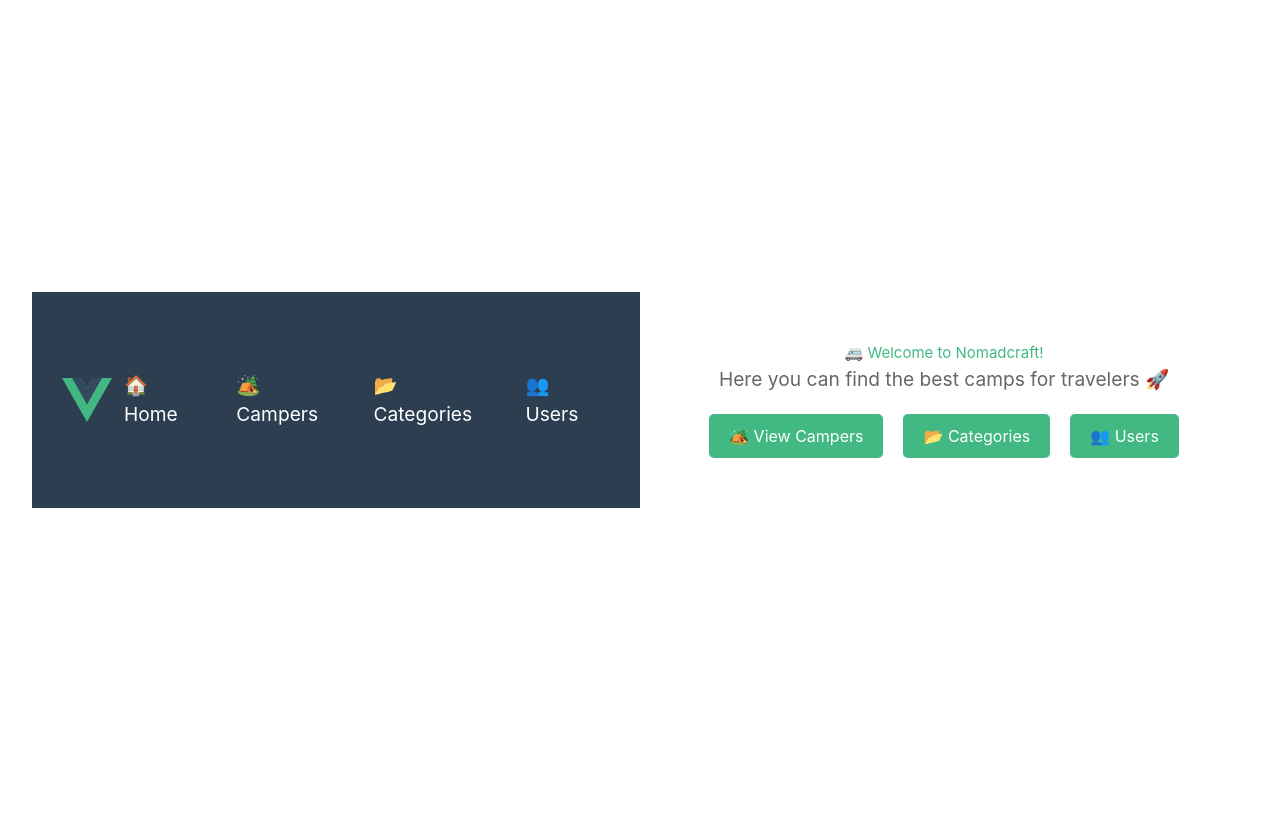
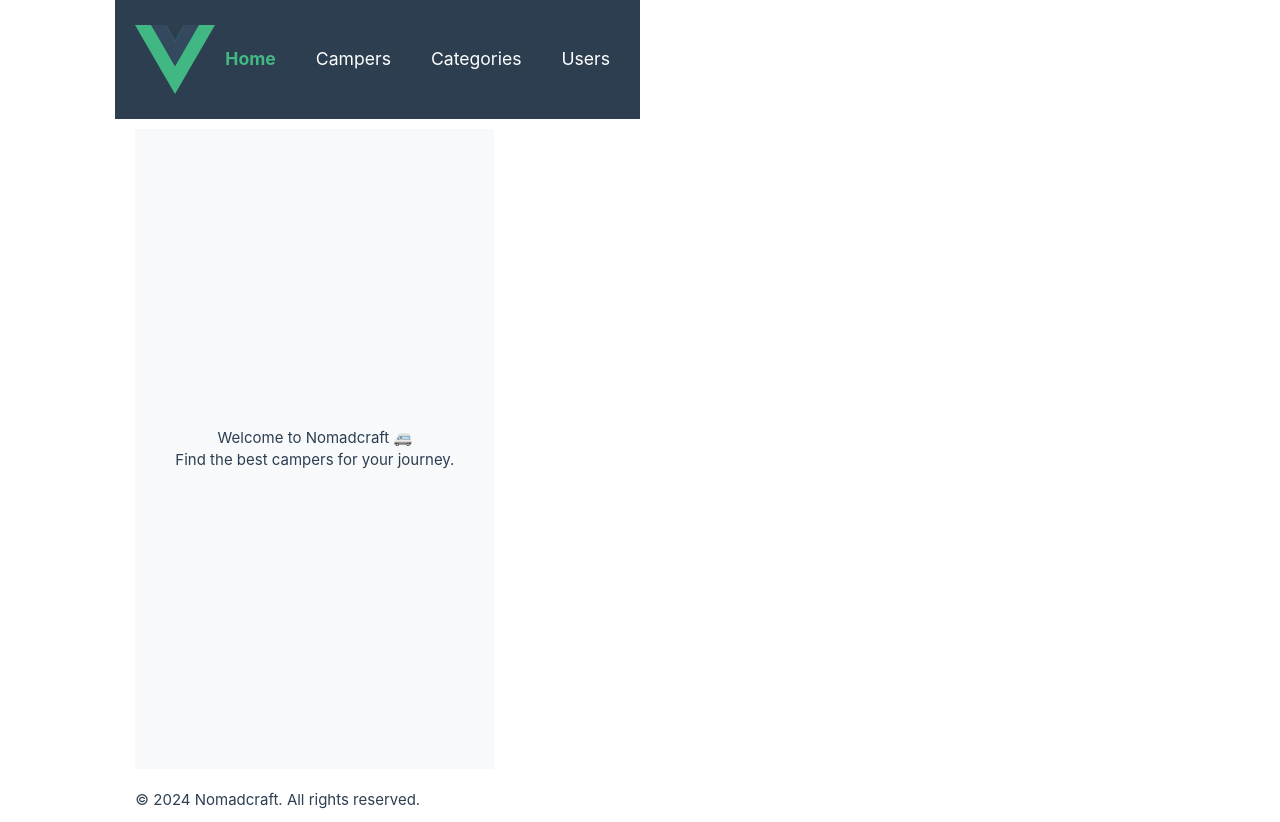
Before and after one commit to NomandCraft/nomandcraft-project, a Vue app in the folder frontend/: page / in a window 1280 px wide. Before the commit the page ends 800 px from the top, so only its background shows below. Built offline with nearby package versions, Linux system fonts and the light colour scheme; no server answers.

Commit message:
work with vue

```diff
--- a/frontend/src/views/App.vue
+++ b/frontend/src/views/App.vue
@@ -1,48 +1,130 @@
+<script setup>
+import { ref } from 'vue'
+import { RouterLink, RouterView } from 'vue-router'
+
+// Condition for a burger-menu
+const isMenuOpen = ref(false)
+</script>
+
 <template>
-  <header>
-    <img alt="Vue logo" class="logo" src="@/assets/logo.svg" width="80" />
-    <nav>
-      <RouterLink to="/">🏠 Home</RouterLink>
-      <RouterLink to="/campers">🏕️ Campers</RouterLink>
-      <RouterLink to="/categories">📂 Categories</RouterLink>
-      <RouterLink to="/users">👥 Users</RouterLink>
-    </nav>
-  </header>
+  <div class="layout">
+    <!-- HEADER -->
+    <header class="header">
+      <div class="container">
+        <!-- Логотип -->
+        <RouterLink to="/">
+          <img alt="Nomadcraft - Home" class="logo" src="@/assets/logo.svg" />
+        </RouterLink>
 
-  <main>
-    <RouterView />
-  </main>
+        <!-- Burger-manager -->
+        <button class="burger" @click="isMenuOpen = !isMenuOpen">☰</button>
+
+        <!-- Navigation-->
+        <nav :class="{ 'nav-open': isMenuOpen }">
+          <ul class="nav-list">
+            <li><RouterLink to="/" active-class="active-link">Home</RouterLink></li>
+            <li><RouterLink to="/campers" active-class="active-link">Campers</RouterLink></li>
+            <li><RouterLink to="/categories" active-class="active-link">Categories</RouterLink></li>
+            <li><RouterLink to="/users" active-class="active-link">Users</RouterLink></li>
+          </ul>
+        </nav>
+      </div>
+    </header>
+
+    <!--Basic content -->
+    <main class="content">
+      <div class="container">
+        <RouterView />
+        <!-- Home.vue will be loaded here -->
+      </div>
+    </main>
+
+    <!-- FOOTER -->
+    <footer class="footer">
+      <div class="container">
+        <p>&copy; 2024 Nomadcraft. All rights reserved.</p>
+      </div>
+    </footer>
+  </div>
 </template>
 
 <style scoped>
-header {
+/* Added styles */
+* {
+  box-sizing: border-box;
+  margin: 0;
+  padding: 0;
+}
+
+.container {
   display: flex;
+  justify-content: space-between;
   align-items: center;
-  justify-content: space-between;
-  padding: 10px 30px;
+  max-width: 1200px;
+  margin: 0 auto;
+  padding: 10px 20px;
+}
+
+.header {
   background: #2c3e50;
   color: white;
+  padding: 15px 0;
+  position: sticky;
+  top: 0;
+  z-index: 1000;
 }
 
 .logo {
-  width: 50px;
+  width: 80px;
 }
 
-nav {
+.nav-list {
   display: flex;
-  gap: 15px;
+  gap: 20px;
+  list-style: none;
 }
 
-nav a {
+.nav-list a {
   color: white;
   text-decoration: none;
-  font-size: 1.2rem;
-  padding: 8px 12px;
-  transition: background 0.3s;
+  font-size: 1.1rem;
+  padding: 10px;
+  transition: color 0.3s;
 }
 
-nav a:hover {
-  background: #1e2a38;
-  border-radius: 5px;
+.nav-list a:hover,
+.nav-list a.active-link {
+  color: #42b983;
+  font-weight: bold;
+}
+
+.burger {
+  display: none;
+  font-size: 2rem;
+  color: white;
+  cursor: pointer;
+  background: none;
+  border: none;
+}
+
+@media (max-width: 768px) {
+  .container {
+    flex-direction: column;
+    text-align: center;
+  }
+
+  .nav-list {
+    flex-direction: column;
+    gap: 10px;
+    display: none;
+  }
+
+  .burger {
+    display: block;
+  }
+
+  .nav-open .nav-list {
+    display: flex;
+  }
 }
 </style>
--- a/frontend/src/views/CamperDetails.vue
+++ b/frontend/src/views/CamperDetails.vue
@@ -9,21 +9,31 @@ const camper = ref(null)
 onMounted(async () => {
   try {
     const camperId = route.params.id
-    const campers = await fetchCampers()
-    camper.value = campers.find((c) => c._id === camperId)
+    const data = await fetchCampers()
+    camper.value = data.campers.find((c) => c._id === camperId) || null
   } catch (error) {
-    console.error('Cambere download error:', error)
+    console.error('Camper loading error:', error)
   }
 })
 </script>
 
 <template>
-  <div v-if="camper">
+  <div v-if="camper" class="camper-details">
     <h1>{{ camper.name }}</h1>
     <p>{{ camper.description }}</p>
-    <img :src="camper.image" alt="Camper Image" />
+    <img :src="camper.images[0]" alt="Camper Image" v-if="camper.images.length" />
   </div>
   <div v-else>
-    <p>Data load...</p>
+    <p>Data loading...</p>
   </div>
 </template>
+
+<style scoped>
+.camper-details {
+  text-align: center;
+  padding: 20px;
+  background: white;
+  border-radius: 10px;
+  box-shadow: 0 4px 8px rgba(0, 0, 0, 0.1);
+}
+</style>
--- a/frontend/src/views/CampersView.vue
+++ b/frontend/src/views/CampersView.vue
@@ -1,39 +1,36 @@
 <script setup>
 import { ref, onMounted } from 'vue'
 import CamperCard from '@/components/CamperCard.vue'
-import FilterSidebar from '@/components/FilterSidebar.vue'
 import { fetchCampers } from '@/api.js'
 
-const campersData = ref(null) // ✅ Теперь храним весь объект
-const loading = ref(true)
+const campers = ref([])
 
 onMounted(async () => {
-  try {
-    const data = await fetchCampers()
-    campersData.value = data || {} // ✅ Убедимся, что объект не `undefined`
-  } catch (error) {
-    console.error('Campers loading error:', error)
-    campersData.value = { campers: [] } // ✅ Безопасное значение
-  } finally {
-    loading.value = false
-  }
+  const data = await fetchCampers()
+  campers.value = data?.campers || []
 })
 </script>
 
 <template>
-  <div class="flex">
-    <FilterSidebar />
-    <div class="grid grid-cols-3 gap-6 p-8" v-if="campersData?.campers?.length">
-      <CamperCard v-for="camper in campersData.campers" :key="camper._id" :camper="camper" />
+  <div class="container">
+    <h1>Available Campers</h1>
+    <div class="grid">
+      <CamperCard v-for="camper in campers" :key="camper._id" :camper="camper" />
     </div>
-    <div v-else>
-      <p v-if="loading">Loading...</p>
-      <p v-else>No campers available.</p>
-    </div>
-
-    <!-- ✅ Отображаем количество кемперов и номер страницы -->
-    <p v-if="campersData">
-      Showing {{ campersData.campers.length }} of {{ campersData.totalItems }} campers.
-    </p>
   </div>
 </template>
+
+<style scoped>
+.container {
+  max-width: 1200px;
+  margin: 0 auto;
+  padding: 40px;
+  text-align: center;
+}
+
+.grid {
+  display: grid;
+  grid-template-columns: repeat(auto-fit, minmax(300px, 1fr));
+  gap: 20px;
+}
+</style>
--- a/frontend/src/views/HomeView.vue
+++ b/frontend/src/views/HomeView.vue
@@ -1,50 +1,21 @@
+<script setup></script>
+
 <template>
-  <div class="container">
-    <h1>🚐 Welcome to Nomadcraft!</h1>
-    <p>Here you can find the best camps for travelers 🚀</p>
-
-    <div class="buttons">
-      <RouterLink to="/campers" class="btn">🏕️ View Campers</RouterLink>
-      <RouterLink to="/categories" class="btn">📂 Categories</RouterLink>
-      <RouterLink to="/users" class="btn">👥 Users</RouterLink>
-    </div>
+  <div class="home">
+    <h1>Welcome to Nomadcraft 🚐</h1>
+    <p>Find the best campers for your journey.</p>
   </div>
 </template>
 
 <style scoped>
-.container {
+.home {
   text-align: center;
-  padding: 50px;
-}
-
-h1 {
-  color: #42b983;
-}
-
-p {
-  font-size: 1.2rem;
-  color: #666;
-}
-
-.buttons {
-  margin-top: 20px;
+  padding: 40px;
+  background: #f8f9fa;
+  min-height: 80vh;
   display: flex;
+  flex-direction: column;
   justify-content: center;
-  gap: 20px;
-}
-
-.btn {
-  display: inline-block;
-  padding: 10px 20px;
-  background: #42b983;
-  color: white;
-  text-decoration: none;
-  border-radius: 5px;
-  font-size: 1rem;
-  transition: background 0.3s;
-}
-
-.btn:hover {
-  background: #368f6b;
+  align-items: center;
 }
 </style>
```
